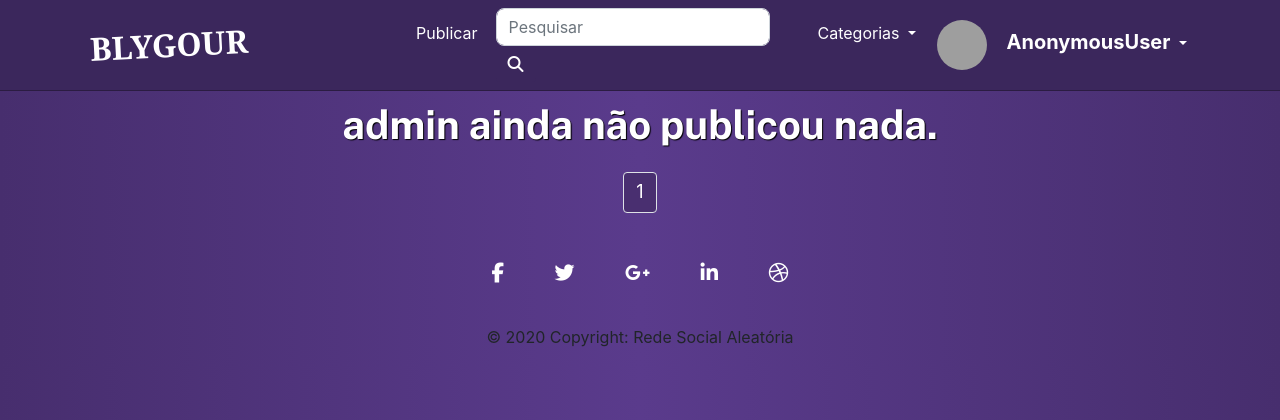
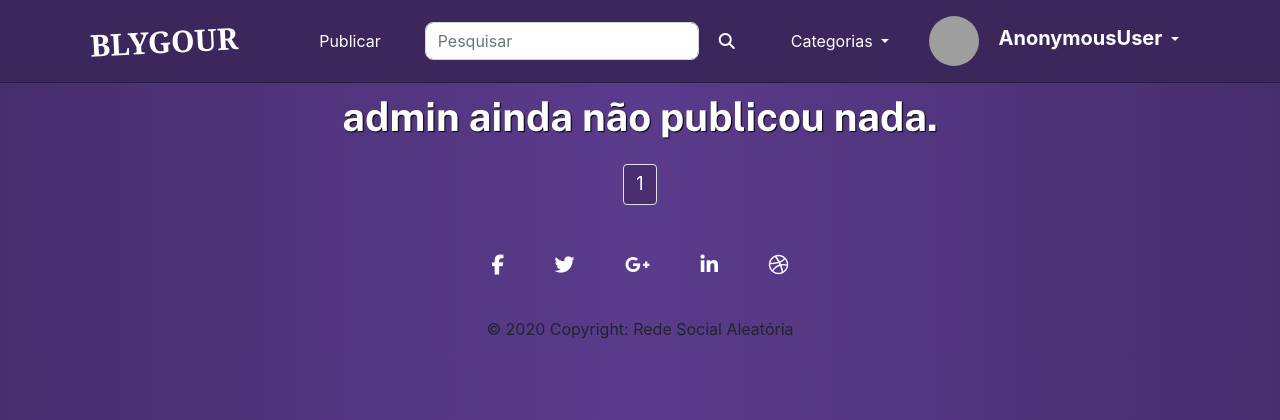
Before and after one commit to iagoid/Blygour, a Django app: page /profile/admin/ in a window 1280 px wide. Shown: the top 420 px of the page. Run offline with Django 3.2, Linux system fonts and the light colour scheme; data comes from the database, SQL or seed files in the repository; some libraries are stand-ins or nearby versions; grey boxes are pictures that could not be loaded.

Commit message:
Consertado navbar

```diff
--- a/blog/posts/static/css/style.css
+++ b/blog/posts/static/css/style.css
@@ -61,7 +61,7 @@ button[type='submit']:hover, button[type='submit']:focus{
 
 /* Resto naavbar */
 .navbar-nav.mr-auto li, .navbar-nav.mr-auto form{
-    margin: 5px;
+    margin: 0 18px;
 }
 
 .navbar.navbar-expand-lg img.user-picture{
@@ -76,18 +76,13 @@ button[type='submit']:hover, button[type='submit']:focus{
     font-weight: bold;
 }
 
-.navbar.navbar-expand-lg .navbar-brand{
+.navbar.navbar-expand-lg .navbar-nav.blygour{
     font-family: Georgia, 'Times New Roman', Times, serif;
     transform: rotate(-3deg);
-    padding: 0;
-    font-size: 32px;
+    font-size: 30px;
     font-weight: bold;
     padding: 5px;
-}
-
-.navbar.navbar-expand-lg .logo{
-    width: 50px;
-    height: 50px;
+    margin-right: 50px;
 }
 
 .navbar-toggler{
--- a/blog/posts/templates/base.html
+++ b/blog/posts/templates/base.html
@@ -33,7 +33,7 @@
 
         <nav class="navbar navbar-expand-lg">
             <div class="container">
-                <a class="navbar-brand" href="{% url 'posts:posts-list' %}">BLYGOUR</a>
+                <a class="navbar-nav blygour" href="{% url 'posts:posts-list' %}">BLYGOUR</a>
 
                 <button class="navbar-toggler" type="button" data-toggle="collapse" data-target="#navbarSupportedContent" aria-controls="navbarSupportedContent" aria-expanded="false" aria-label="Toggle navigation">
                     <span class="navbar-toggler-icon">
@@ -44,7 +44,7 @@
                 <div class="collapse navbar-collapse" id="navbarSupportedContent">
                     <ul class="navbar-nav mr-auto">
                         {% if user.is_authenticated%}
-                            <li class="nav-item">
+                            <li class="nav-item button-post">
                                 <a class="nav-link" href="{% url 'posts:add-post' %}">Publicar</a>
                             </li>
                         {% else %}
@@ -74,7 +74,7 @@
                         </li>
 
                     </ul>
-                    <ul class="navbar-nav">
+                    <ul class="navbar-nav mr-2">
                         {% if user.is_authenticated%}
                             <li class="nav-item dropdown">
 
```
